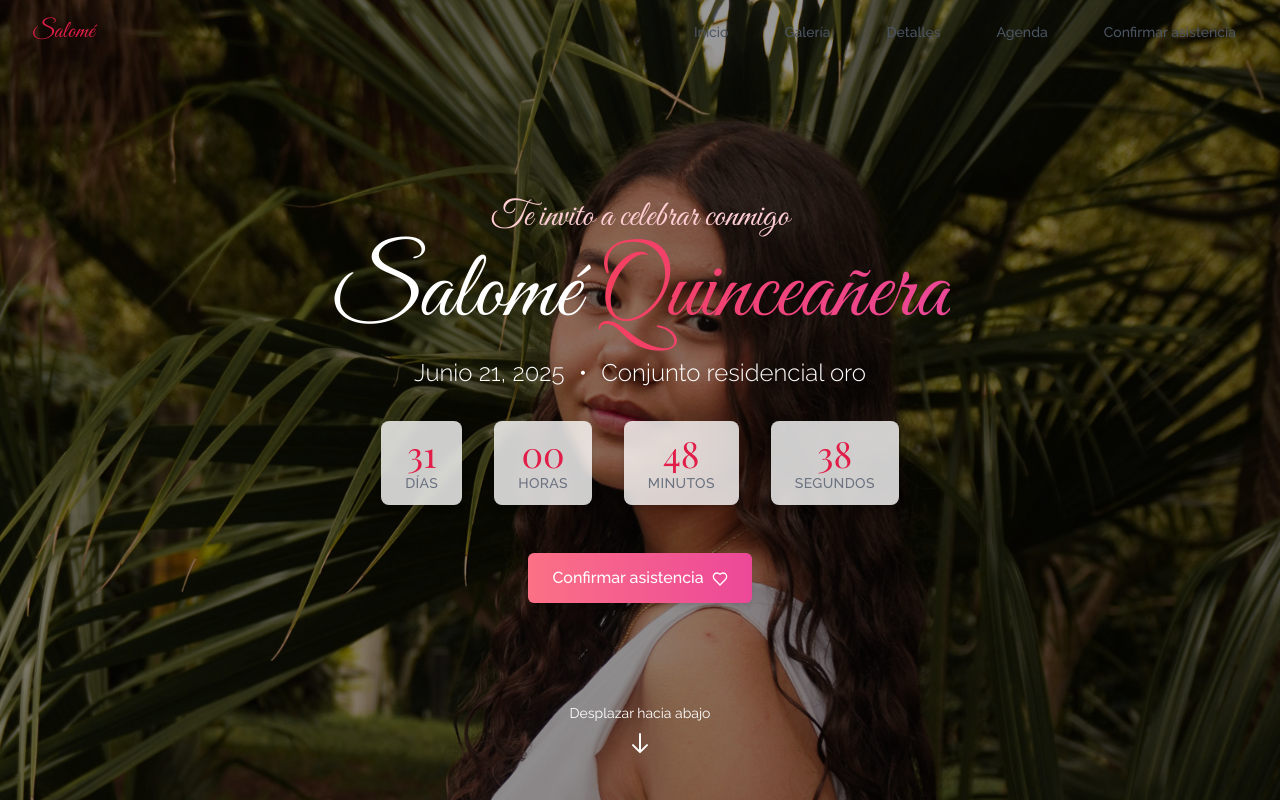
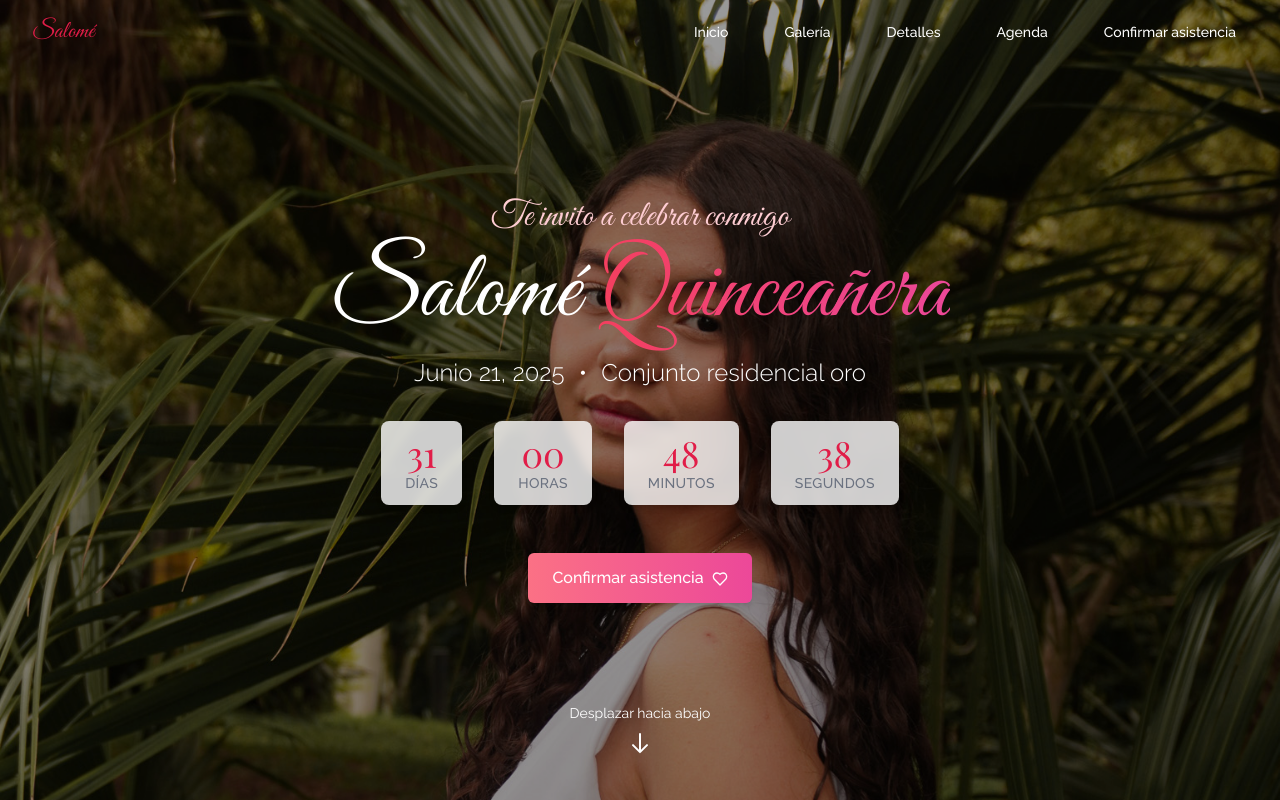
Before and after one commit to GiaHuy99/happybirthday-uncleHuy, a React (Vite) app: page / in a window 1280 px wide. Built offline with nearby package versions, Linux system fonts and the light colour scheme.

Commit message:
style: update Navbar component colors for improved visibility

```diff
--- a/src/components/Navbar.tsx
+++ b/src/components/Navbar.tsx
@@ -46,7 +46,7 @@ const Navbar = () => {
 								<a
 									key={link.name}
 									href={link.href}
-									className="text-gray-600 hover:text-rose-500 px-3 py-2 text-sm font-medium transition-colors duration-200"
+									className="text-white hover:text-rose-500 px-3 py-2 text-sm font-medium transition-colors duration-200"
 								>
 									{link.name}
 								</a>
@@ -65,7 +65,7 @@ const Navbar = () => {
 									height="24"
 									viewBox="0 0 24 24"
 									fill="none"
-									stroke="currentColor"
+									stroke="white"
 									strokeWidth="2"
 									strokeLinecap="round"
 									strokeLinejoin="round"
@@ -80,7 +80,7 @@ const Navbar = () => {
 									height="24"
 									viewBox="0 0 24 24"
 									fill="none"
-									stroke="currentColor"
+									stroke="white"
 									strokeWidth="2"
 									strokeLinecap="round"
 									strokeLinejoin="round"
```
